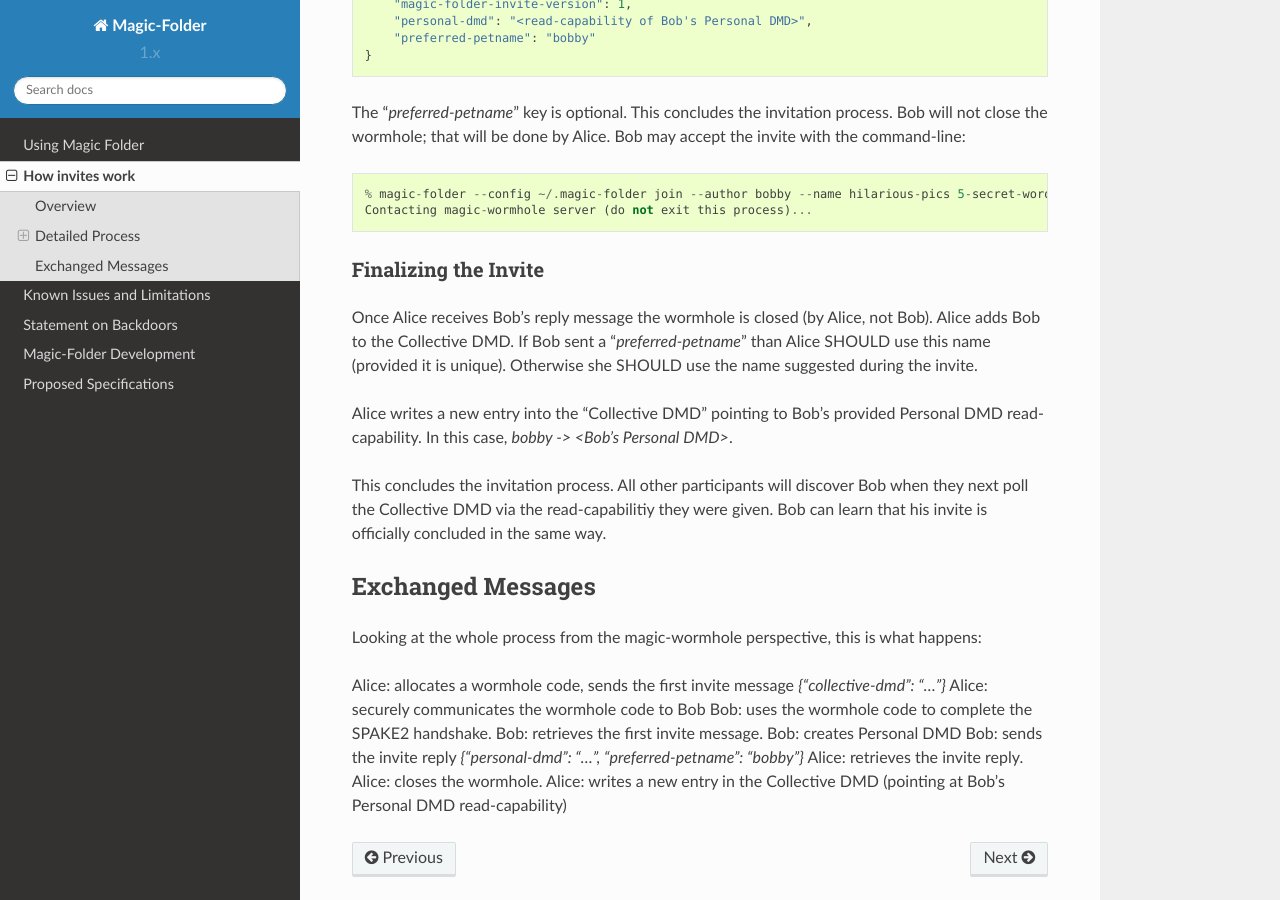
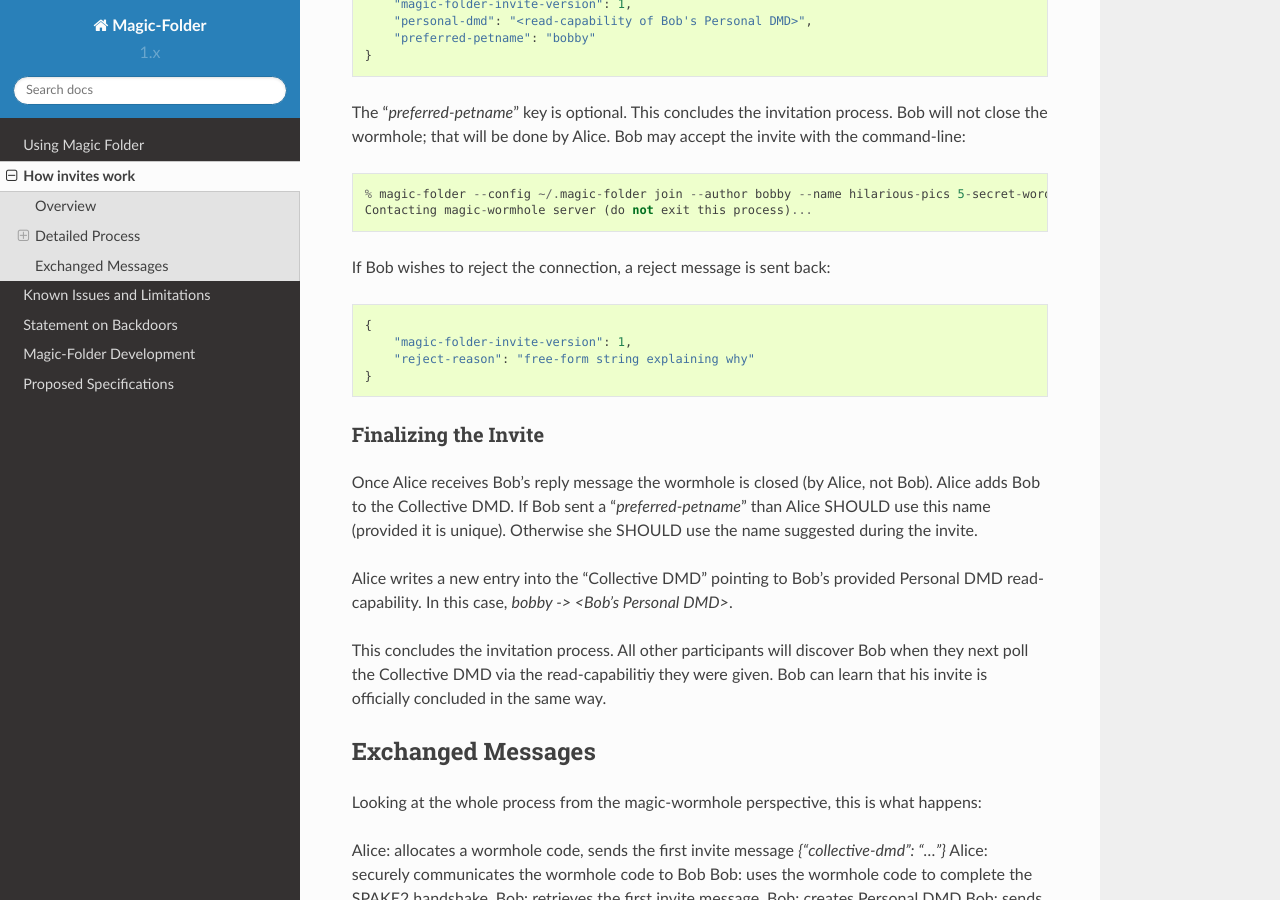
Before and after one commit to tahoe-lafs/magic-folder, a Sphinx documentation site: the page built from docs/invites.rst, in a window 1280 px wide and 900 px high, scrolled down 2652 px. Built offline with Sphinx 7.4.7 and the Read the Docs theme 2.0.0, drawn with Linux system fonts in a browser that asks for light colours.

Commit message:
maybe explicit rejects should be possible

```diff
--- a/docs/invites.rst
+++ b/docs/invites.rst
@@ -123,6 +123,13 @@ The "`preferred-petname`" key is optional. This concludes the invitation process
     % magic-folder --config ~/.magic-folder join --author bobby --name hilarious-pics 5-secret-words ~/Documents/alice-fun-pix
     Contacting magic-wormhole server (do not exit this process)...
 
+If Bob wishes to reject the connection, a reject message is sent back::
+
+    {
+        "magic-folder-invite-version": 1,
+        "reject-reason": "free-form string explaining why"
+    }
+
 
 Finalizing the Invite
 ~~~~~~~~~~~~~~~~~~~~~
```
